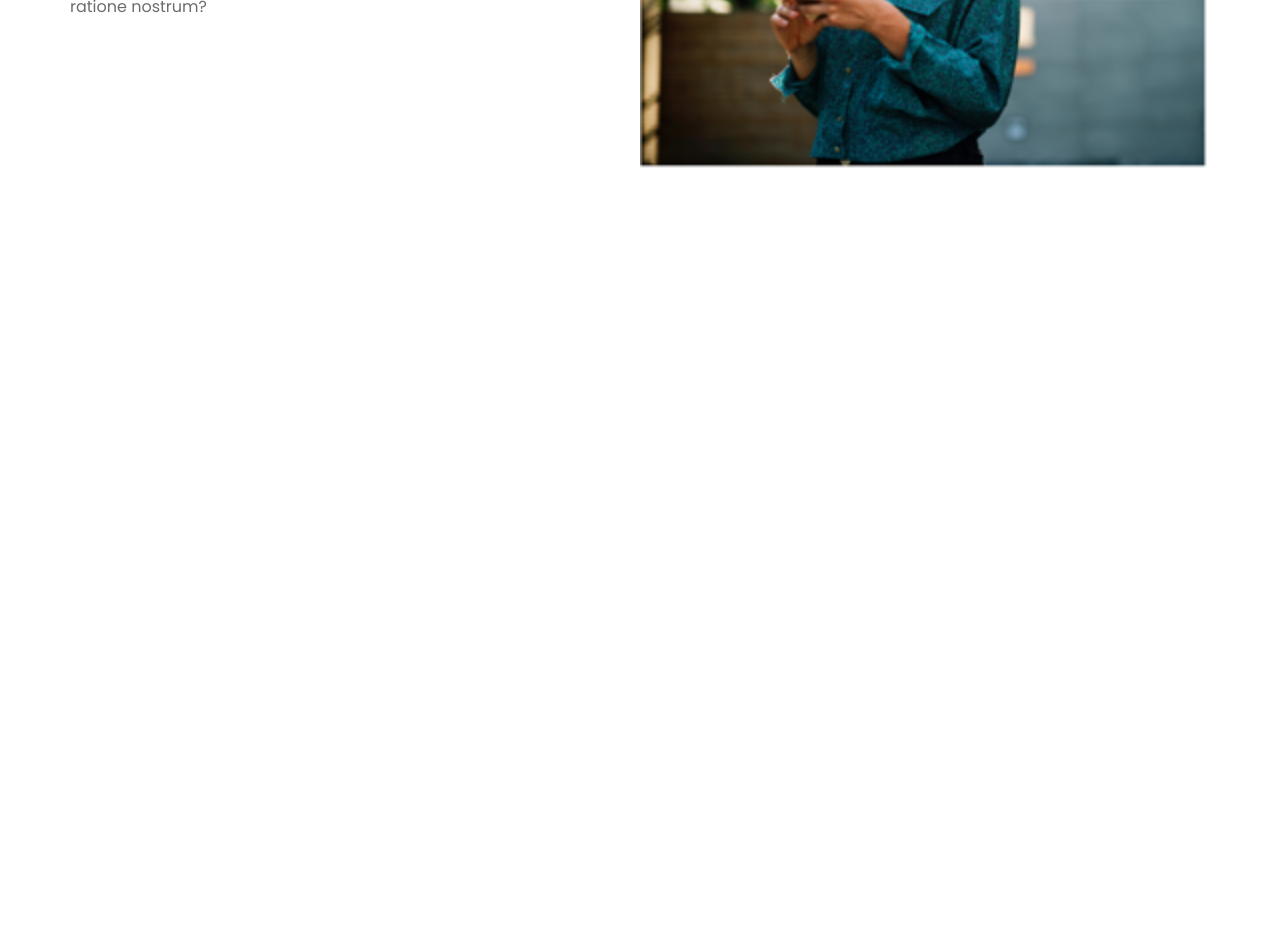
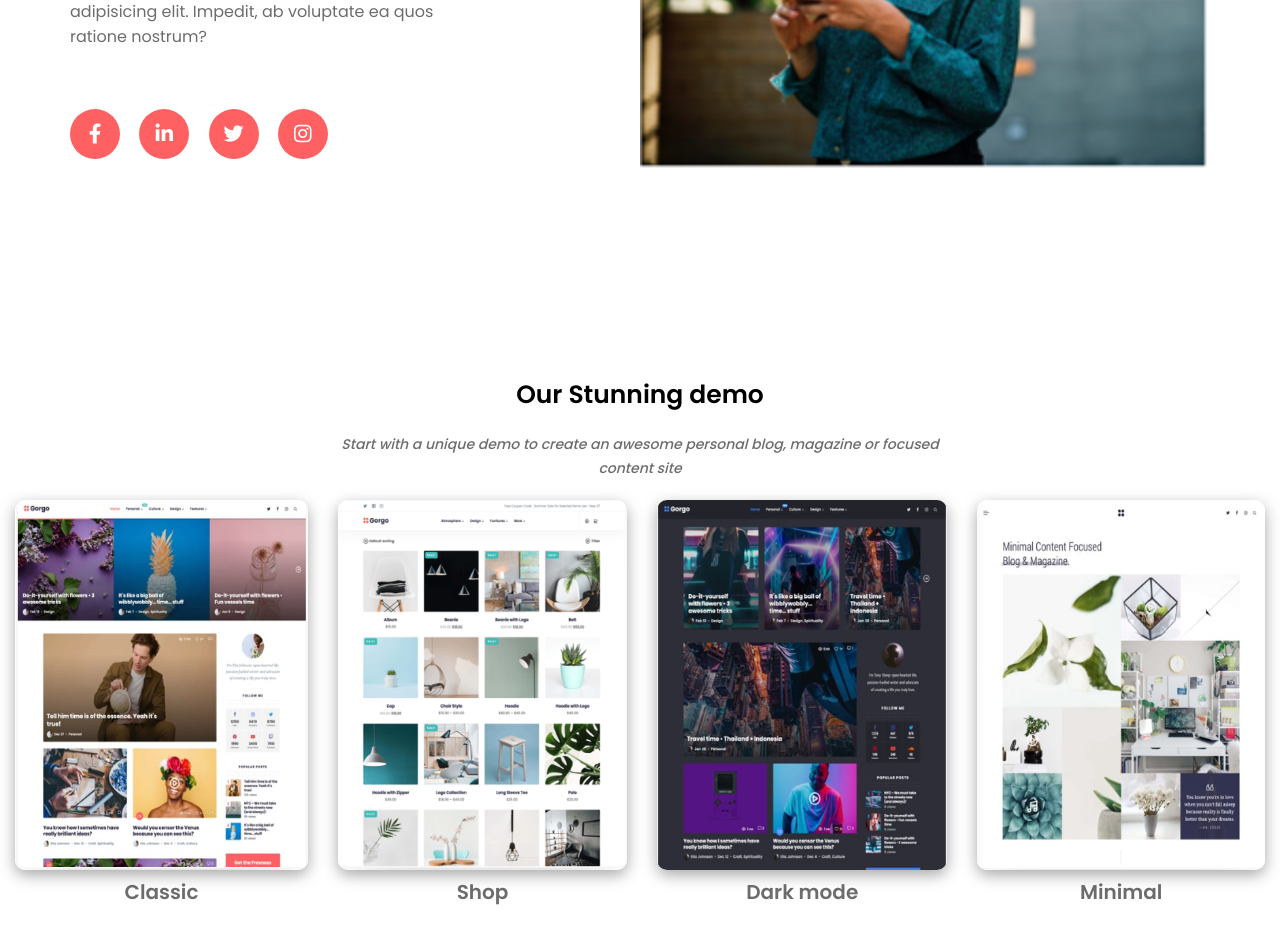
Before and after one commit to AbuHosen195/assignment-2-image-to-html, a plain HTML site: page index.html in a window 1280 px wide. Shown: the part 480-1424 px from the top of the page. Before the commit the page ends 800 px from the top, so only its background shows below. Drawn offline with Linux system fonts and the light colour scheme.

Commit message:
2nd part of project

```diff
--- a/css/style.css
+++ b/css/style.css
@@ -1,43 +1,53 @@
 /***********************
 ****** Global css ******
 ************************/
-*{
+* {
   padding: 0;
   margin: 0;
 }
-body{
-  font-family: 'Poppins', sans-serif;
+.clearfix::before {
+  content: "";
+  clear: both;
+  display: block;
+}
+
+body {
+  font-family: "Poppins", sans-serif;
   font-size: 16px;
 }
+.container {
+  width: 1140px;
+  margin: 0 auto;
+}
 
-li{
+li {
   list-style-type: none;
 }
-
 
 /* Main css start */
 
 /**** header css start ****/
-.header-section{
+.header-section {
   padding: 15px 0;
 }
-.header-section, .banner-section{
-  width: 1140px;
-  margin: auto;;
+.header-section,
+.banner-section {
+  width: 100%;
+  margin: auto;
 }
-.logo{
+.logo {
   float: left;
   width: 20%;
 }
-.logo img{
+.logo img {
   width: 150px;
   height: auto;
 }
-.menu{
+.menu {
   float: left;
   width: 60%;
 }
-.menu ul{
+.menu ul {
   padding: 0;
   margin: 0;
 }
@@ -52,7 +62,7 @@ li{
   font-size: 20px;
   font-weight: 400;
 }
-.btn button{
+.btn button {
   border: none;
   padding: 15px 25px;
   background-color: #ff6162;
@@ -60,28 +70,106 @@ li{
   font-size: 15px;
   border: 1px solid #ff6162;
   border-radius: 4px;
-
 }
 
-.banner-section{
-  margin-top:  150px;
+.banner-section {
+  margin: 150px 0;
 }
-.banner-left-text, .banner-right-image{
+.banner-left-text,
+.banner-right-image {
   float: left;
   width: 50%;
 }
-.banner-left-text h1{
+.banner-left-text h1 {
   font-size: 30px;
   font-weight: 600;
   width: 50%;
   margin-top: 60px;
+  margin-bottom: 30px;
 }
-.banner-left-text p{
+.banner-left-text p {
   font-size: 16px;
   width: 70%;
   color: #00000093;
+  margin-bottom: 60px;
 }
-.banner-right-image img{
+
+.social-menu li a i {
+  width: 50px;
+  height: 50px;
+  line-height: 50px;
+  background-color: #ff6162;
+  text-align: center;
+  border-radius: 50%;
+  margin-right: 15px;
+  color: #fff;
+  font-size: 20px;
+  font-weight: 500;
+  transition: all 0.5s;
+}
+.social-menu li a i:hover {
+  color: #ff6162;
+  background-color: #4b6873;
+  transform: scale(1.4);
+  transition: all 0.5s;
+}
+
+.banner-right-image img {
   width: 100%;
   height: auto;
 }
+/* feature section css start */
+.demo-section {
+  text-align: center;
+  position: relative;
+}
+.demo-title {
+  margin-top: 200px;
+}
+.demo-title h2 {
+  font-size: 25px;
+  font-weight: bold;
+  margin-bottom: 18px;
+}
+.demo-title p {
+  font-style: italic;
+  color: #00000093;
+  width: 55%;
+  margin: 0 auto;
+  margin-bottom: 20px;
+  font-weight: 500;
+  font-size: 14px;
+  line-height: 24px;
+}
+.features {
+  display: flex;
+}
+.card {
+  margin: 0 15px;
+  box-sizing: border-box;
+  box-shadow: 0px 5px 15px rgba(0, 0, 0, 0.35);
+  border-radius: 10px;
+  transition: all 0.5s;
+}
+.card:hover {
+  box-shadow: 0px 5px 15px rgba(0, 0, 0, 1);
+  transition: all 0.5s;
+}
+.card img {
+  width: 100%;
+  height: 100%;
+  border-radius: 10px;
+}
+.card h4 {
+  font-size: 20px;
+  color: #00000093;
+}
+.demo-section::after {
+  content: "";
+  position: absolute;
+  bottom: -20%;
+  left: 50%;
+  width: 1px;
+  height: 70px;
+  background: #9c9797;
+}
--- a/index.html
+++ b/index.html
@@ -1,27 +1,36 @@
 <!DOCTYPE html>
 <html lang="en">
+  <head>
+    <meta charset="UTF-8" />
+    <meta name="viewport" content="width=device-width, initial-scale=1.0" />
+    <title>Class-2 | image to html</title>
+    <link rel="shortcut icon" href="./images/logo.png" type="image/x-icon" />
+    <!-- google font cdn link  -->
+    <link rel="preconnect" href="https://fonts.googleapis.com" />
+    <link rel="preconnect" href="https://fonts.gstatic.com" crossorigin />
+    <link
+      href="https://fonts.googleapis.com/css2?family=Poppins:wght@300;400;500;600&display=swap"
+      rel="stylesheet"
+    />
 
-<head>
-  <meta charset="UTF-8">
-  <meta name="viewport" content="width=device-width, initial-scale=1.0">
-  <title>Class-2 | image to html</title>
-  <link rel="shortcut icon" href="./images/logo.png" type="image/x-icon">
-  <!-- google font cdn link  -->
-  <link rel="preconnect" href="https://fonts.googleapis.com">
-  <link rel="preconnect" href="https://fonts.gstatic.com" crossorigin>
-  <link href="https://fonts.googleapis.com/css2?family=Poppins:wght@300;400;500;600&display=swap" rel="stylesheet">
+    <!-- font awesome cdn link -->
+    <link
+      rel="stylesheet"
+      href="https://cdnjs.cloudflare.com/ajax/libs/font-awesome/6.4.2/css/all.min.css"
+    />
 
     <!-- custom css file  -->
-  <link rel="stylesheet" href="css/style.css">
+    <link rel="stylesheet" href="css/style.css" />
   </head>
 
   <body>
     <!-- header menu section start-->
 
     <header class="header-section">
-    <div class="nav">
+      <div class="container">
+        <div class="nav clearfix">
           <div class="logo">
-        <img src="./Images/logo.png" alt="">
+            <img src="./Images/logo.png" alt="" />
           </div>
           <div class="menu">
             <ul>
@@ -34,22 +43,66 @@
             <button>Purchase Them $29</button>
           </div>
         </div>
+      </div>
     </header>
     <!-- header menu section end -->
 
     <!-- ******* banner Section Start ******* -->
     <div class="banner-section">
-    <div class="container">
+      <div class="container clearfix">
         <div class="banner-left-text">
           <h1>Minimal Content, Focused Blog & Magazine</h1>
-        <p>Lorem ipsum dolor sit amet consectetur, adipisicing elit. Impedit, ab voluptate ea quos ratione nostrum?</p>
+          <p>
+            Lorem ipsum dolor sit amet consectetur, adipisicing elit. Impedit,
+            ab voluptate ea quos ratione nostrum?
+          </p>
+          <ul class="social-menu">
+            <li>
+              <a href="#"><i class="fa-brands fa-facebook-f"></i></a>
+              <a href="#"><i class="fa-brands fa-linkedin-in"></i></a>
+              <a href="#"><i class="fa-brands fa-twitter"></i></a>
+              <a href="#"><i class="fa-brands fa-instagram"></i></a>
+            </li>
+          </ul>
         </div>
         <div class="banner-right-image">
-        <img src="./Images/img1.png" alt="Banner Image">
+          <img src="./Images/img1.png" alt="Banner Image" />
         </div>
       </div>
     </div>
     <!-- ******* banner Section End ******* -->
+
+    <!-- ******* demo Section start ******* -->
+
+    <div class="demo-section">
+      <div class="container clearfix">
+        <div class="demo-title">
+          <h2>Our Stunning demo</h2>
+          <p>
+            Start with a unique demo to create an awesome personal blog,
+            magazine or focused content site
+          </p>
+        </div>
+      </div>
+      <div class="features">
+        <div class="card">
+          <img src="./Images/D1.png" alt="" />
+          <h4>Classic</h4>
+        </div>
+        <div class="card">
+          <img src="./Images/D2.png" alt="" />
+          <h4>Shop</h4>
+        </div>
+        <div class="card">
+          <img src="./Images/D3.png" alt="" />
+          <h4>Dark mode</h4>
+        </div>
+        <div class="card">
+          <img src="./Images/D4.png" alt="" />
+          <h4>Minimal</h4>
+        </div>
+      </div>
+    </div>
+    <!-- ******* demo Section End ******* -->
   </body>
-
 </html>
```
Lines whose indentation alone changed are shown as unchanged.
